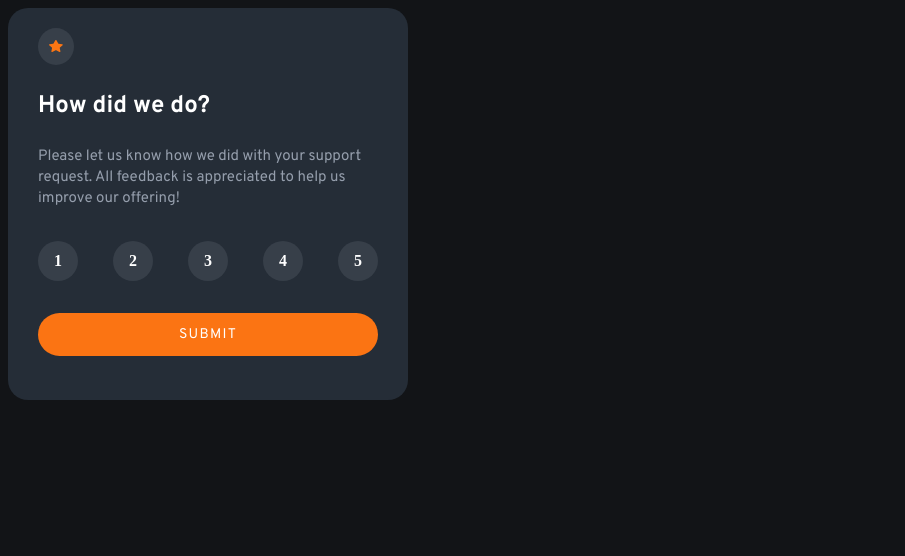
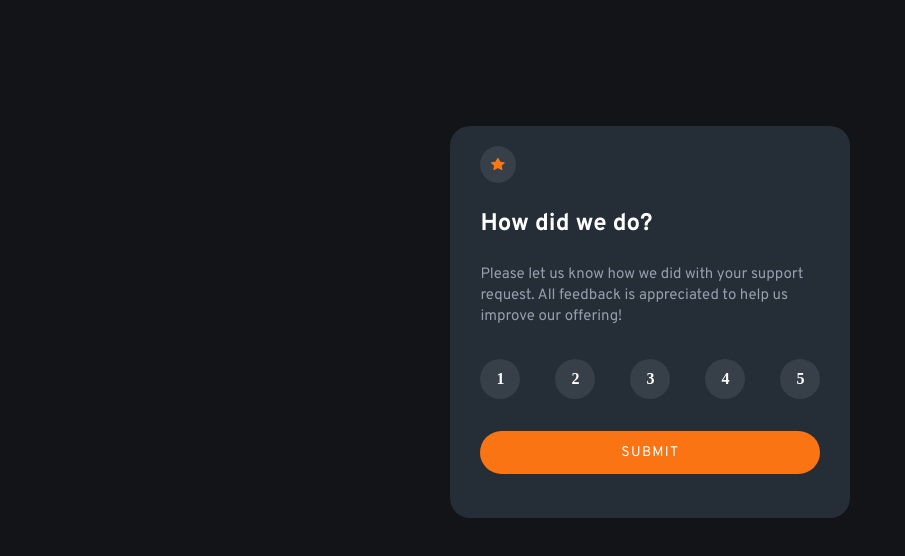
Before and after one commit to FranSemprini/Interactive-Rating-Component, a plain HTML site: page index.html in a window 1280 px wide. Shown: the whole page, without its empty margins (0-905 px from the left). Drawn offline with Linux system fonts and the light colour scheme.

Commit message:
desktop centered

```diff
--- a/scss/styles.scss
+++ b/scss/styles.scss
@@ -134,5 +134,6 @@ body {
         display: flex;
         margin: 0;
         width: 400px;
+        margin: 10% 35%;
     }
 }
```
Also changed, not shown: index.html (+1 -1 lines), styles.css, 1 other file.
